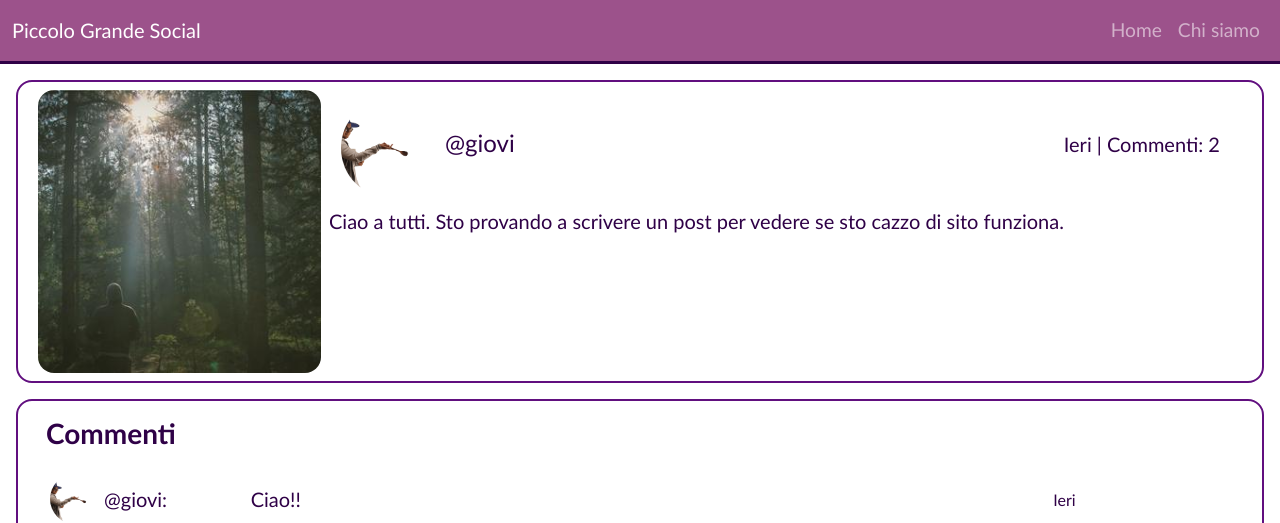
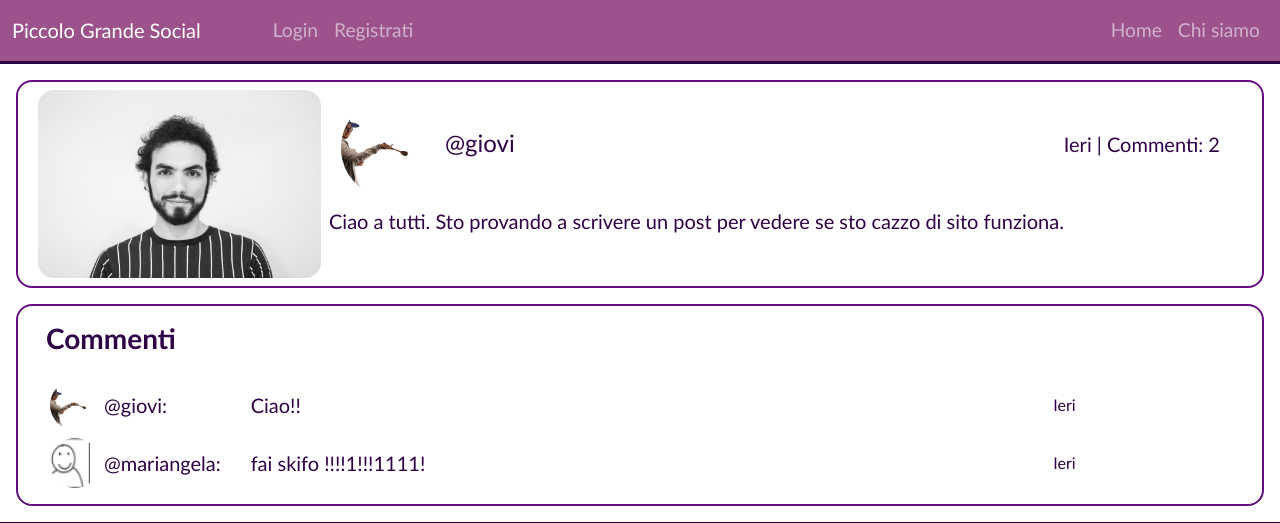
Before and after one commit to Ciovino/Laboratorio---WebApp, a Flask app: page /posts/9 in a window 1280 px wide. Shown: the top 523 px of the page. Run offline with Flask 2, Linux system fonts and the light colour scheme; data comes from the database, SQL or seed files in the repository; both versions use the stored data as it was after the commit.

Commit message:
logout implementato

```diff
--- a/app.py
+++ b/app.py
@@ -1,6 +1,6 @@
 # Import module
 from flask import Flask, render_template, redirect, url_for, session, request, flash
-from flask_login import LoginManager, login_user, login_required, logout_user
+from flask_login import LoginManager, login_user, login_required, logout_user, current_user
 from flask_session import Session
 from datetime import datetime
 import database_dao as db_dao
@@ -81,6 +81,12 @@ def user_login():
 
     return redirect(url_for('homepage'))
 
+@app.route('/logout')
+@login_required
+def user_logout():
+    logout_user()
+    return redirect(url_for('homepage'))
+
 @app.route('/presentazione.html')
 def presentazione():
     return render_template('presentazione.html')
@@ -106,7 +112,7 @@ def newComment():
     new_comment = request.form.to_dict()
 
     # id_utente
-    new_comment['id_utente'] = db_dao.get_user_id(session['user'])
+    new_comment['id_utente'] = current_user.get_id()
 
     # data_pubblicazione
     new_comment['data_pubblicazione'] = datetime.now().strftime('%Y-%m-%d')
@@ -137,7 +143,7 @@ def newPost():
     new_post['immagine_post'] = post_image_name
 
     # user id
-    new_post['id_utente'] = db_dao.get_user_id(session['user'])
+    new_post['id_utente'] = current_user.get_id()
 
     # giorniFa
     data_form = new_post.get('data_pubblicazione')
--- a/database_dao.py
+++ b/database_dao.py
@@ -83,7 +83,10 @@ def get_next_post_id():
     cursor.close()
     connection.close()
 
-    return int(id[0]) + 1
+    if id[0] is None:
+        return 1
+    else:
+        return int(id[0]) + 1
 
 def get_user_by_id(id):
     # Crea una connessione al database
--- a/templates/post.html
+++ b/templates/post.html
@@ -7,11 +7,46 @@
 {% endblock %}
 
 {% block autenticazione %}
-<div class="nav-item ps-4">
-    {% if session.login %}
-    <p class="m-0 fs-6 text-light fst-italic"> Benvenuto {{ session.user }}! </p>
-    {% endif %}
+{% if current_user.is_authenticated %}
+<div class="navbar-nav ps-4 d-flex align-items-center">
+    <p class="nav-item ps-4 pe-4 m-0 fst-italic text-white">Benvenuto {{ current_user.nickname }}!</p>
+
+    <a class="nav-link nav-item ps-4 pe-4" href="{{ url_for('user_logout') }}" title="Logout">Logout</a>
 </div>
+{% else %}
+<div class="navbar-nav">
+    <a class="nav-link nav-item ms-5 p-2" data-bs-toggle="modal" data-bs-target="#Login" title="Login">Login</a>
+    <div class="modal fade" id="Login" tabindex="-1" aria-labelledby="LoginLabel" aria-hidden="true">
+        <div class="modal-dialog">
+            <div class="modal-content">
+                <div class="modal-header">
+                    <h1 class="modal-title fs-5" id="exampleModalLabel">Login</h1>
+                    <button type="button" class="btn-close" data-bs-dismiss="modal" aria-label="Close"></button>
+                </div>
+
+                <form action="/login" method="POST" enctype="multipart/form-data">
+                    <div class="modal-body">
+                        <div class="row m-1 mb-2">
+                            <label for="nickname" class="col-3"> Nickname:</label>
+                            <input name="nickname" pattern="^[a-zA-Z]{4,15}$" class="form-control col" minlength="4"
+                                maxlength="14" required>
+                        </div>
+                        <div class="row m-1 mb-0">
+                            <label for="password" class="col-3"> Password:</label>
+                            <input type="password" name="password" class="form-control col" minlength="7" required>
+                        </div>
+                    </div>
+                    <div class="modal-footer">
+                        <button type="submit" class="btn login">Login</button>
+                    </div>
+                </form>
+            </div>
+        </div>
+    </div>
+
+    <a class="nav-link nav-item p-2" href="{{ url_for('signup') }}" title="Registrati">Registrati</a>
+</div>
+{% endif %}
 {% endblock %}
 
 {% block home_active %}" href="{{ url_for('homepage') }}{% endblock %}
@@ -65,7 +100,7 @@
     <p class="fs-5 ms-3"> Ancora nessun commento.</p>
     {% endif %}
 
-    {% if session.login %}
+    {% if current_user.is_authenticated %}
     <form class="row mt-1 justify-content-center" action="/newcomment" method="POST" enctype="multipart/form-data">
         <div class="col-9">
             <label for="testo" class="visually-hidden">Commento</label>
--- a/user_model.py
+++ b/user_model.py
@@ -6,3 +6,6 @@ class User(UserMixin):
         self.nickname = nickname
         self.password = password
         self.immagine_profilo = immagine_profilo
+
+    def get_nickname(self):
+        return self.nickname
```
Also changed, not shown: static/presentazione.style.css (+10 -10 lines), templates/homepage.html (+7 -5 lines), templates/presentazione.html (+43 -0 lines), templates/signup.html (+30 -2 lines), README.md, databases/social.database.db, static/Immagini/Post/1.png.
